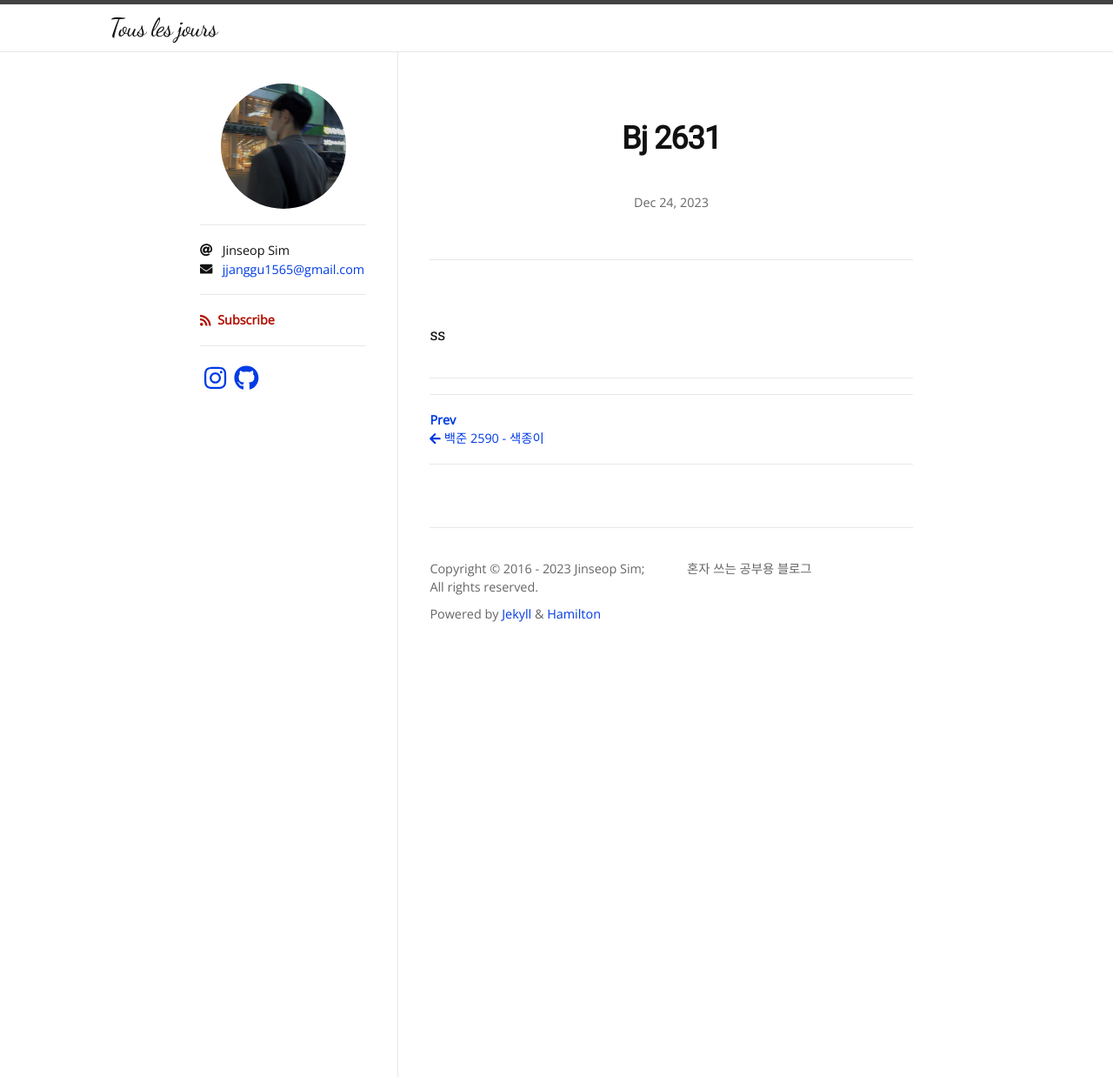
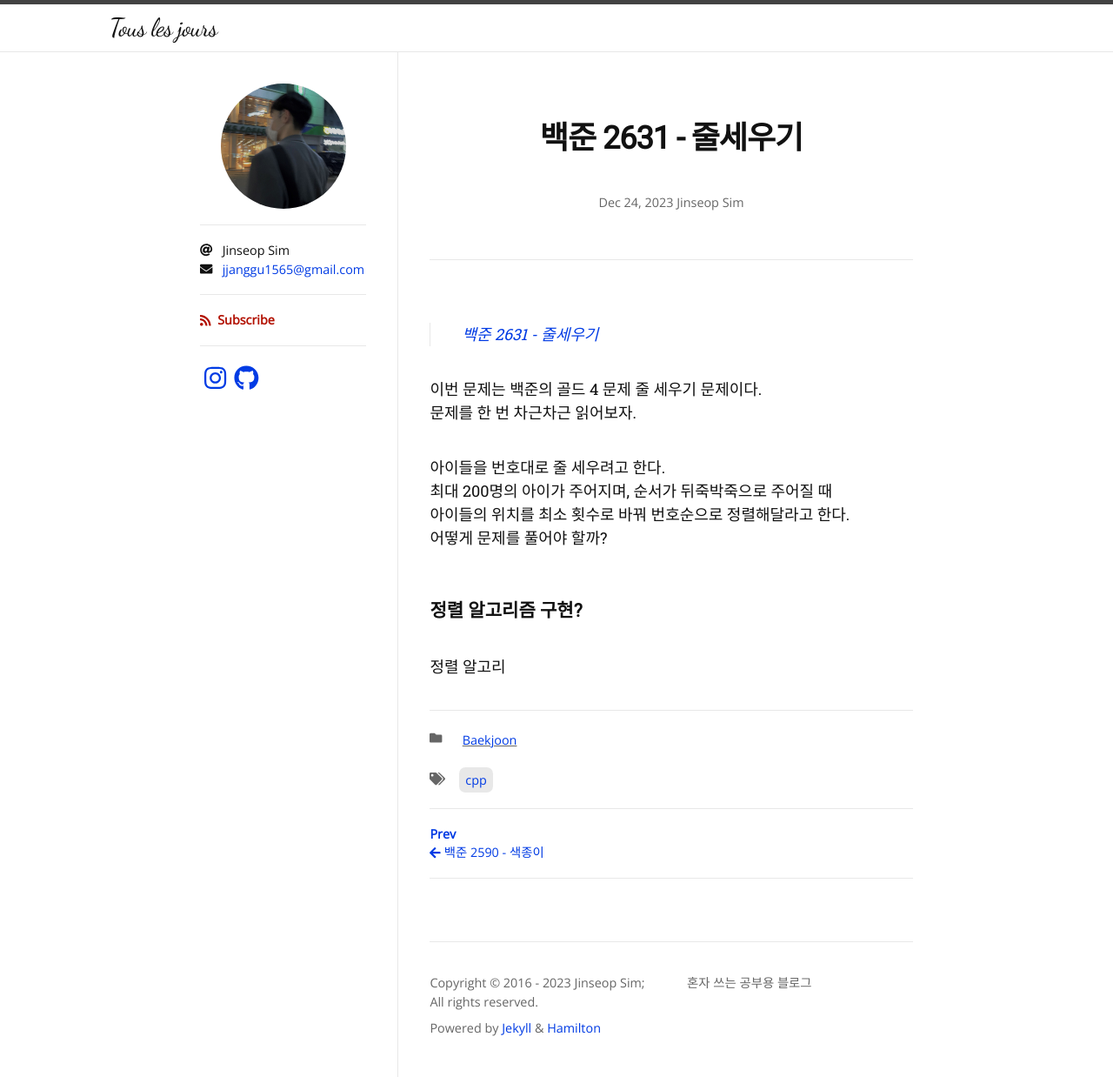
Before and after one commit to Jinseop-Sim/Jinseop-Sim.github.io, a Jekyll site: the page built from _posts/2023-12-24-bj-2631.md, in a window 1280 px wide. Shown: the whole page at 87% size. Built offline with Jekyll 4.4.1, drawn with Linux system fonts in a browser that asks for light colours; nearby versions of some CDN libraries; some web fonts are replaced; our own code applies the rules of GitHub Pages for plain Markdown files.

Commit message:
글 추가

```diff
--- a/_posts/2023-12-24-bj-2631.md
+++ b/_posts/2023-12-24-bj-2631.md
@@ -1 +1,20 @@
-ss
+---
+layout: post
+title: "백준 2631 - 줄세우기"
+categories: Baekjoon
+tags: [cpp]
+author:
+  - Jinseop Sim
+---
+> [백준 2631 - 줄세우기](https://www.acmicpc.net/problem/2631)
+
+이번 문제는 백준의 골드 4 문제 줄 세우기 문제이다.
+문제를 한 번 차근차근 읽어보자.
+
+아이들을 번호대로 줄 세우려고 한다.
+최대 200명의 아이가 주어지며, 순서가 뒤죽박죽으로 주어질 때
+아이들의 위치를 최소 횟수로 바꿔 번호순으로 정렬해달라고 한다.
+어떻게 문제를 풀어야 할까?
+
+### 정렬 알고리즘 구현?
+정렬 알고리
```
